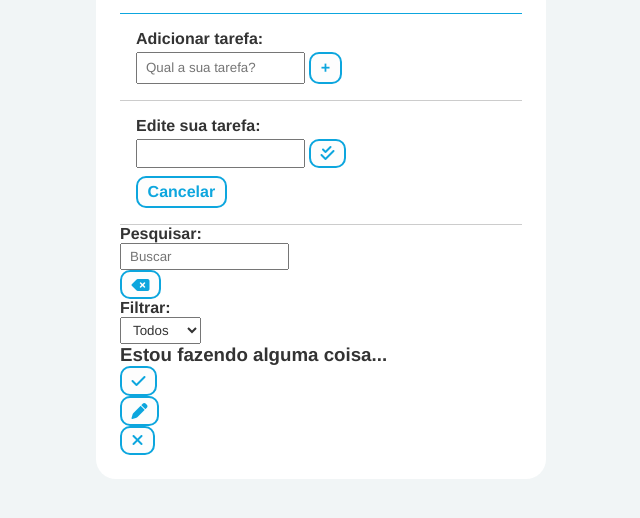
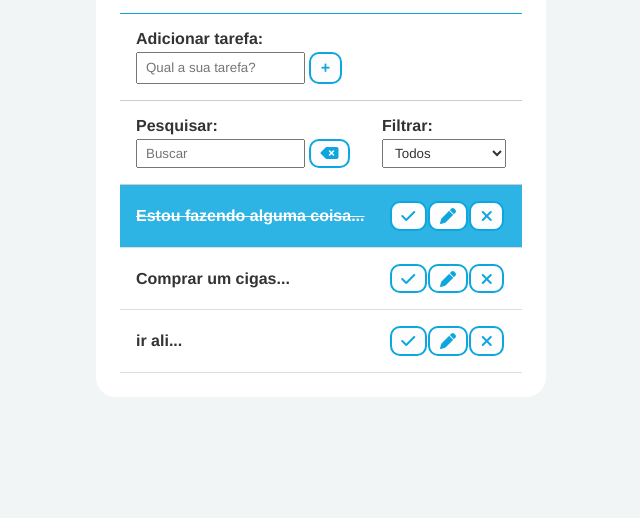
Before and after one commit to caiofelici0/Lista-de-Tarefas---Projeto, a plain HTML site: page index.html in a window 1280 px wide. Shown: the part 112-630 px from the top of the page, without its empty margins (319-959 px from the left). Drawn offline with Linux system fonts and the light colour scheme.

Commit message:
css base completo

```diff
--- a/css/style.css
+++ b/css/style.css
@@ -91,3 +91,67 @@ input, select {
 #cancel-edit-btn {
     margin-top: 0.5rem;
 }
+
+/* Toolbar */
+
+#toolbar {
+    padding: 1rem;
+    display: flex;
+    border-bottom: 1px solid #ccc;
+}
+
+#toolbar h4 {
+    margin-bottom: 0.25rem;
+}
+
+#search {
+    margin-right: 1rem;
+    width: 65%;
+}
+
+#search form {
+    display: flex;
+}
+
+#search input {
+    margin-right: 0.25rem;
+}
+
+#filter {
+    width: 35%;
+    display: flex;
+    flex-direction: column;
+}
+
+#filter select {
+    flex: 1;
+}
+
+/* Tarefas */
+
+.tarefa {
+    display: flex;
+    justify-content: space-around;
+    align-items: center;
+    padding: 1rem;
+    border-bottom: 1px solid #ddd;
+    transition: .3s;
+}
+
+.tarefa button {
+    margin-right: 0.1rem;
+}
+
+.tarefa h3 {
+    flex: 1;
+    font-size: 1rem;
+}
+
+.done {
+    background-color: #2db3e4;
+}
+
+.done h3 {
+    color: #fff;
+    text-decoration: line-through;
+}
--- a/index.html
+++ b/index.html
@@ -33,7 +33,7 @@
                 </div>
             </form>
 
-            <form id="edit-form">
+            <form id="edit-form" class="hide">
                 <p>Edite sua tarefa:</p>
                 <div class="form-control">
                     <input type="text" id="edit-input">
@@ -56,7 +56,7 @@
                         </button>
                     </form>
                 </div>
-                <div class="filter">
+                <div id="filter">
                     <h4>Filtrar:</h4>
                     <select id="filter-select">\
                         <option value="all">Todos</option>
@@ -67,8 +67,32 @@
             </div>
 
             <div id="tarefas-list">
-                <div class="tarefas">
+                <div class="tarefa done">
                     <h3>Estou fazendo alguma coisa...</h3>
+                    <button class="finish-tarefa">
+                        <i class="fa-solid fa-check"></i>
+                    </button>
+                    <button class="edit-tarefa">
+                        <i class="fa-solid fa-pen"></i>
+                    </button>
+                    <button class="delete-tarefa">
+                        <i class="fa-solid fa-xmark"></i>
+                    </button>
+                </div>
+                <div class="tarefa">
+                    <h3>Comprar um cigas...</h3>
+                    <button class="finish-tarefa">
+                        <i class="fa-solid fa-check"></i>
+                    </button>
+                    <button class="edit-tarefa">
+                        <i class="fa-solid fa-pen"></i>
+                    </button>
+                    <button class="delete-tarefa">
+                        <i class="fa-solid fa-xmark"></i>
+                    </button>
+                </div>
+                <div class="tarefa">
+                    <h3>ir ali...</h3>
                     <button class="finish-tarefa">
                         <i class="fa-solid fa-check"></i>
                     </button>
```
